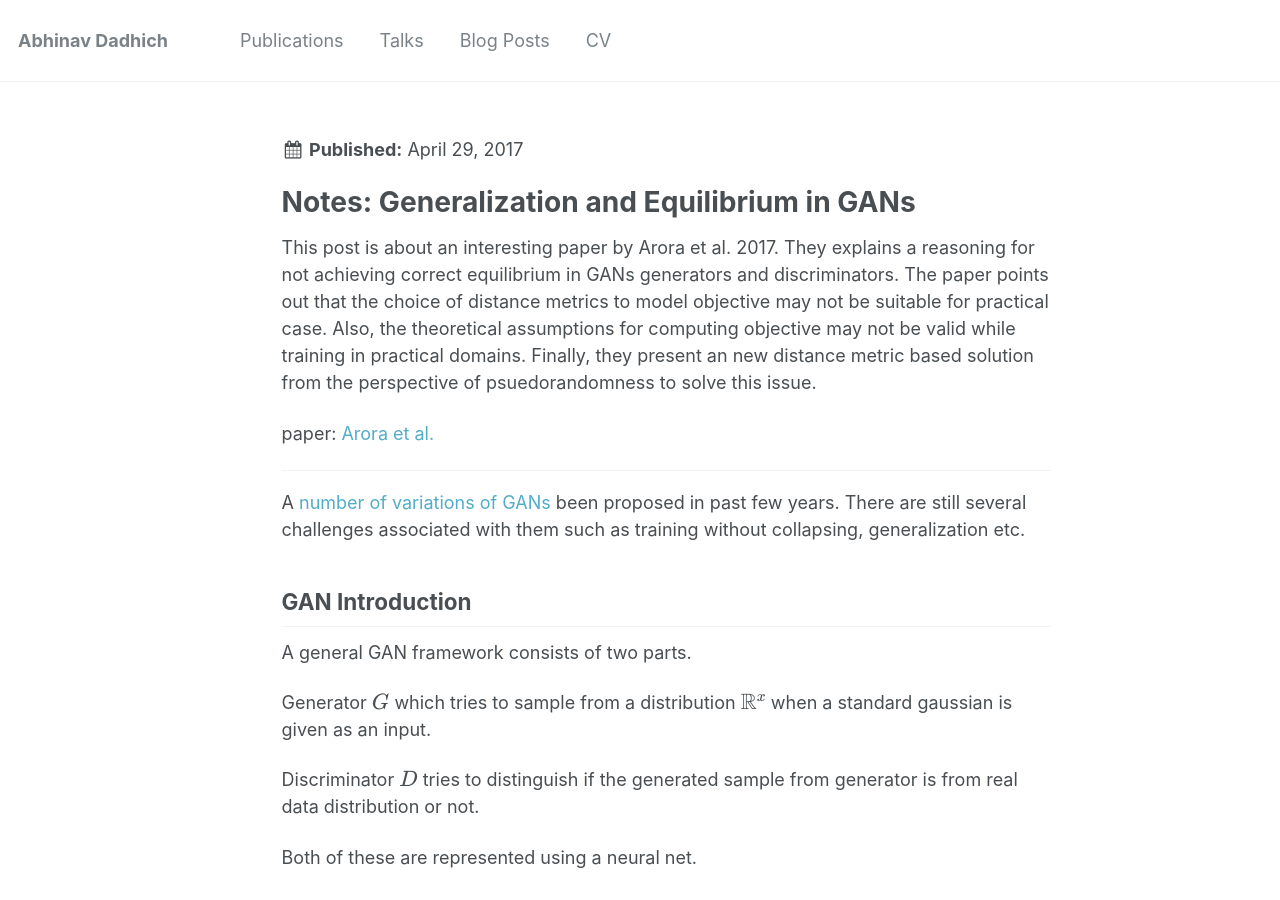
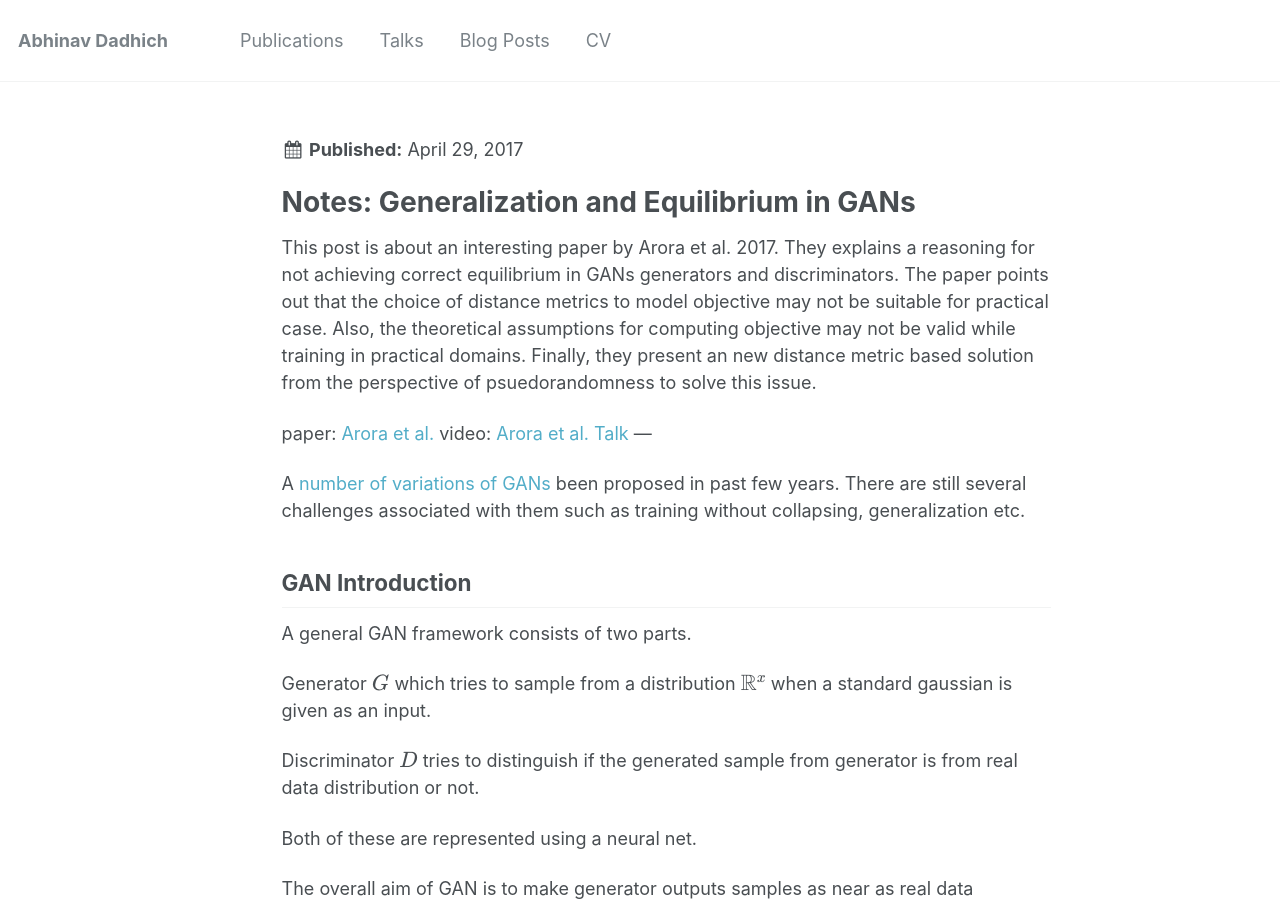
Before and after one commit to ResByte/ResByte.github.io, a Jekyll site: the page built from _posts/2017-04-29-arora-gen-eqbm-17.md, in a window 1280 px wide and 900 px high. Built offline with Jekyll 4.4.1, drawn with Linux system fonts in a browser that asks for light colours; formulas are drawn with MathJax 3; comment, search, counter and statistics services are not loaded.

Commit message:
adds video of talk by Arora et al.

```diff
--- a/_posts/2017-04-29-arora-gen-eqbm-17.md
+++ b/_posts/2017-04-29-arora-gen-eqbm-17.md
@@ -14,7 +14,7 @@ tags:
 This post is about an interesting paper by Arora et al. 2017. They explains a reasoning for not achieving correct equilibrium in GANs generators and discriminators. The paper points out that the choice of distance metrics to model objective may not be suitable for practical case. Also, the theoretical assumptions for computing objective may not be valid while training in practical domains. Finally, they present an new distance metric based solution from the perspective of psuedorandomness to solve this issue.
 
 paper: [Arora et al.](https://arxiv.org/abs/1703.00573)
-
+video: [Arora et al. Talk ](https://youtu.be/V7TliSCqOwI?list=PLgKuh-lKre13UNV4ztsWUXciUZ7x_ZDHz)
 ---
 
 A [number of variations of GANs](https://github.com/hindupuravinash/the-gan-zoo)  been proposed in past few years. There are still several challenges associated with them such as training without collapsing, generalization etc.
```
